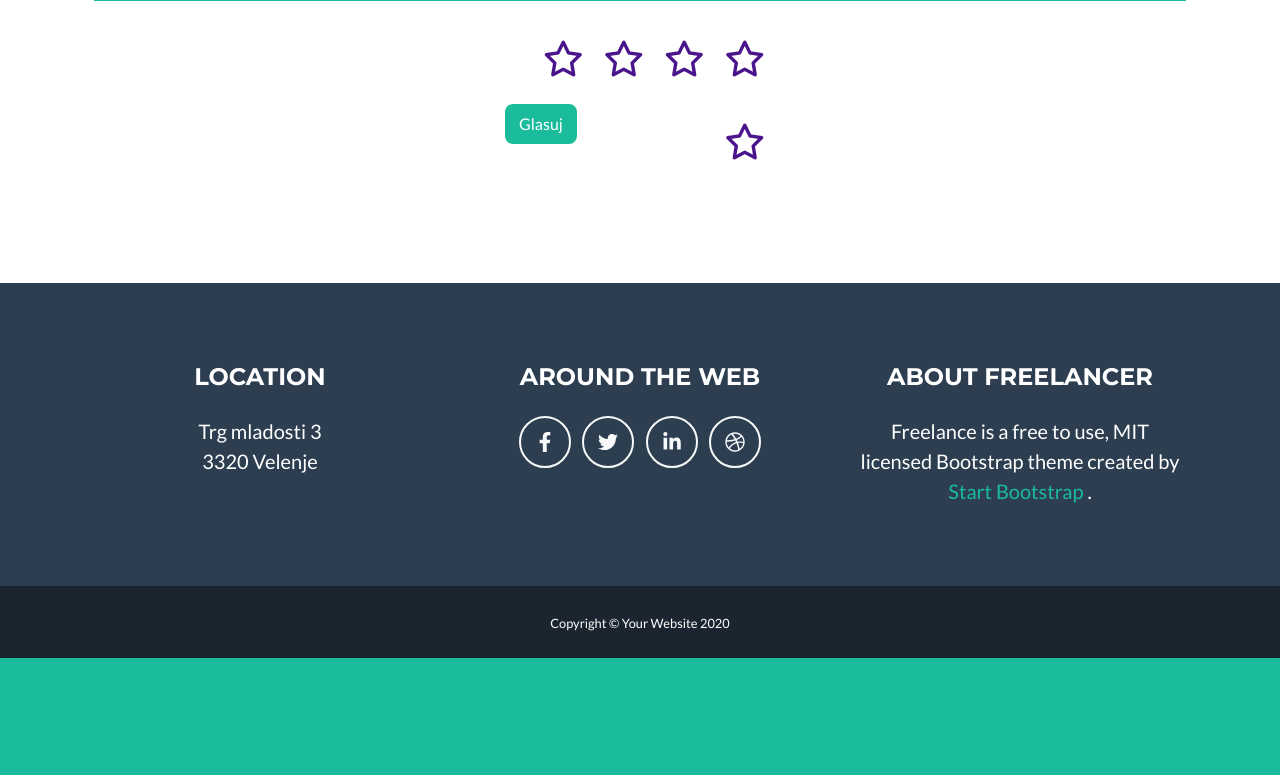
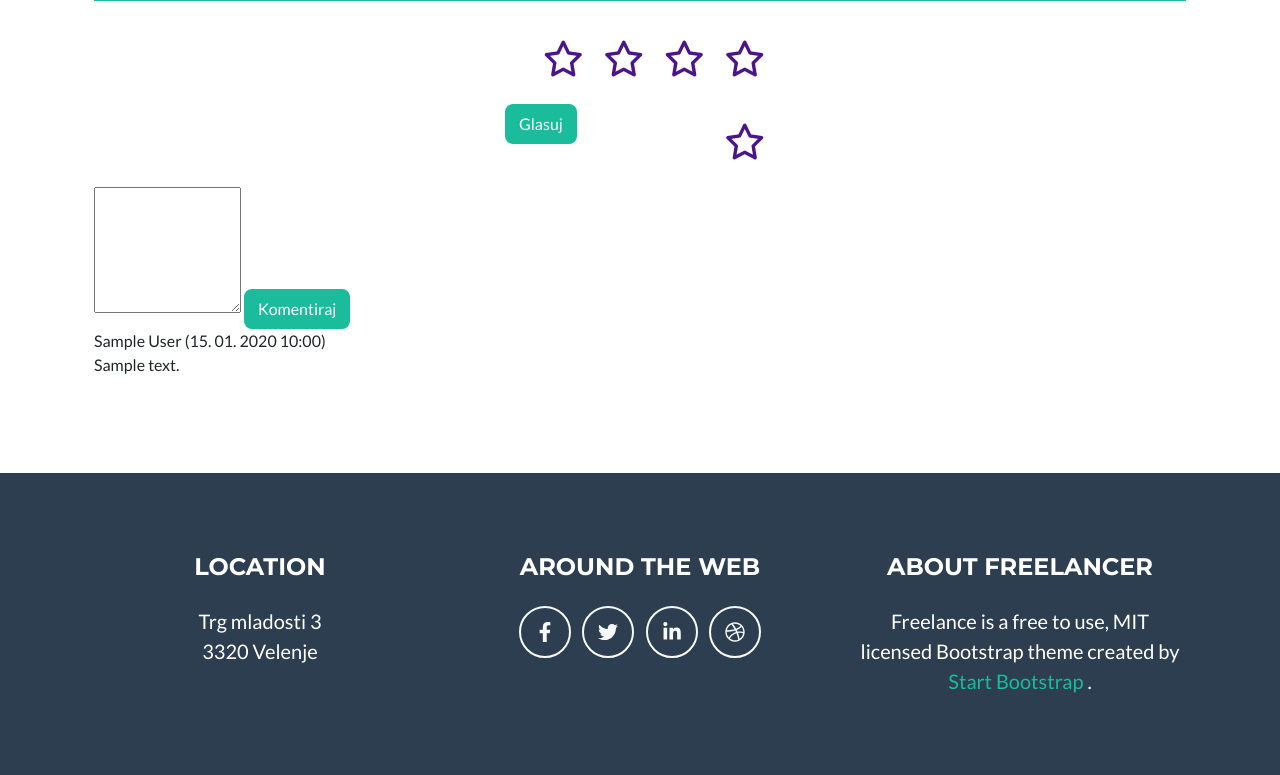
Before and after one commit to grega1993/crypto, a PHP site: page /cryptocurrency.php?id=1 in a window 1280 px wide. Shown: the part 939-1714 px from the top of the page. Before the commit the page ends 1597 px from the top, so only its background shows below. Run offline with PHP 8.4, Linux system fonts and the light colour scheme; the visitor is signed in with stand-in values (Sample User, id 1); tables that the repository leaves empty or names only in its code hold one stand-in row (values such as "Sample post"); grey boxes marked "Sample" are stand-in pictures; some libraries are stand-ins or nearby versions.

Commit message:
dodani komentarji

```diff
--- a/cryptocurrency.php
+++ b/cryptocurrency.php
@@ -59,6 +59,31 @@ $crypto = $stmt->fetch();
         </div>
     </div>
 </div>
+<div class="komentarji" id="komentarji">
+    <div class="obrazec">
+        <form action="comment_insert.php" method="post">
+            <input type="hidden" name="id" value="<?php echo $crypto['id'];?>" />
+            <textarea name="content" rows="5" cols="15"></textarea>
+            <input type="submit" value="Komentiraj" class="btn btn-primary" />
+        </form>
+    </div>
+    <div class="seznam">
+        <?php
+            $query = "SELECT * FROM comments WHERE cryptocurrency_id = ?";
+            $stmt = $pdo ->prepare($query);
+            $stmt ->execute([$id]);
+
+            while ($row = $stmt->fetch()){
+                echo '<div class="komentar">';
+                echo '<div class="oseba">'.getFullName($row['user_id']).' ('.date('d. m. Y H:i',strtotime($row['date_modify'])).')</div>';
+                echo '<div class="vsebina">'.$row['content'].'</div>';
+                echo '</div>';
+            }
+        ?>
+
+    </div>
+
+</div>
 <?php
 include_once "footer.php";
 ?>
--- a/session.php
+++ b/session.php
@@ -11,5 +11,16 @@ if(!isset($_SESSION['user_id'])&&(!in_array($_SERVER['REQUEST_URI'],$allow))){
     die();
 }
 
+function getFullName($user_id){
+    require "database.php";
+
+    $query = "SELECT * FROM users WHERE id=?";
+    $stmt = $pdo -> prepare($query);
+    $stmt->execute([$user_id]);
+
+    $user = $stmt->fetch();
+    return  $user['first_name'].' '.$user['last_name'];
+}
+
 
 ?>
```
Also changed, not shown: comment_insert.php (added, +18 -0 lines).
